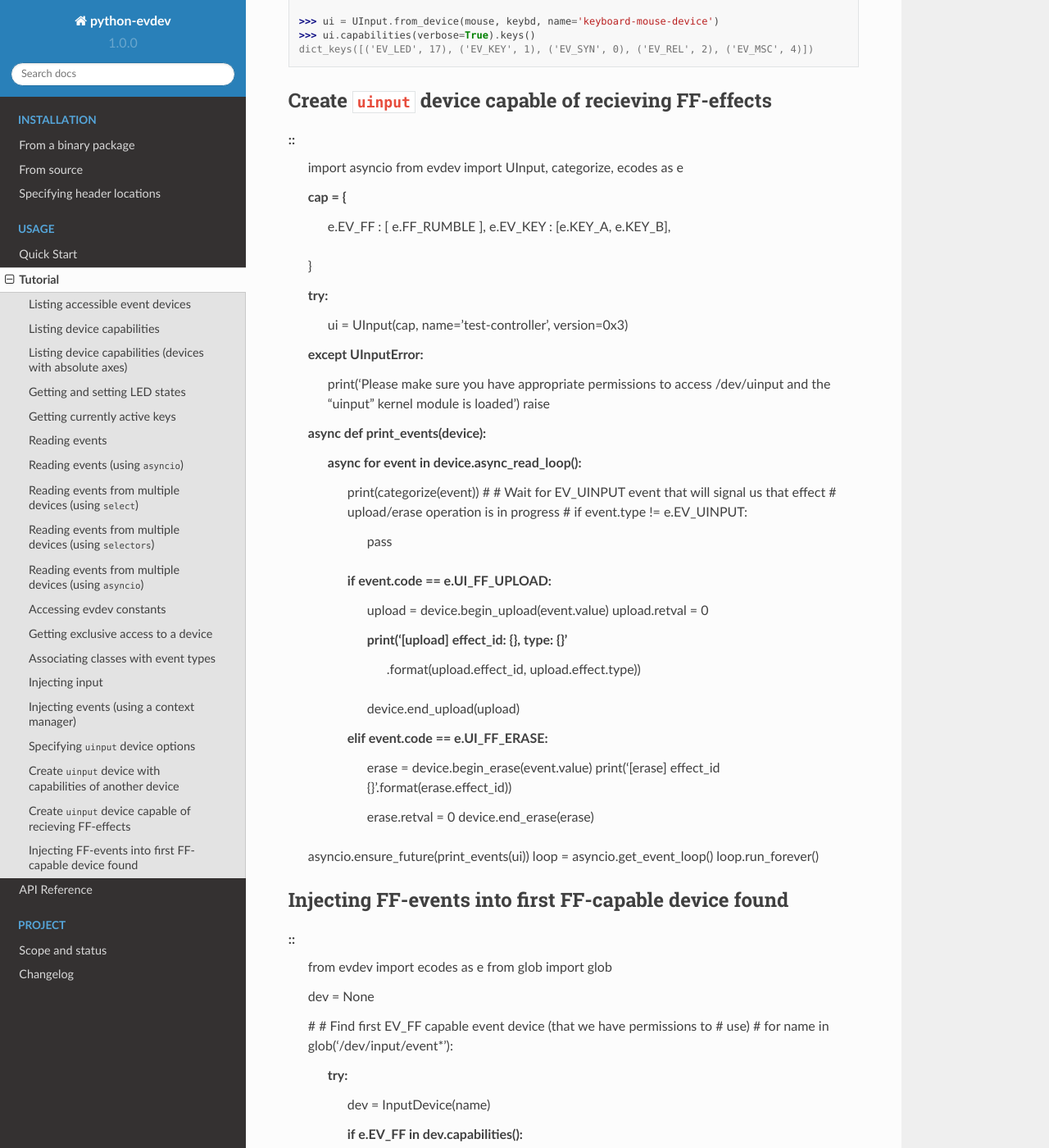
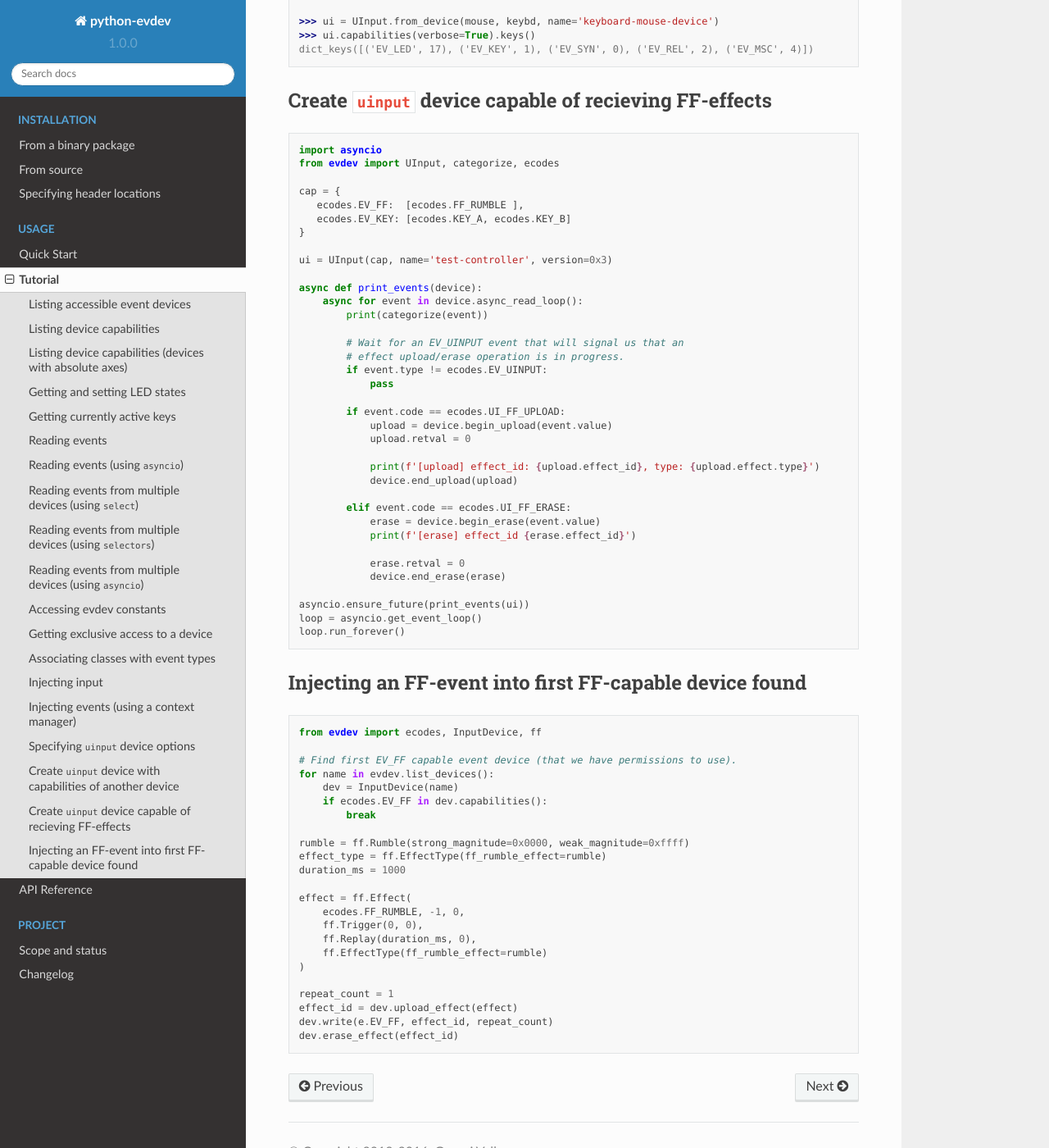
Before and after one commit to gvalkov/python-evdev, a Sphinx documentation site: the page built from docs/tutorial.rst, in a window 1280 px wide and 1400 px high, scrolled down 6010 px. Shown: the whole window at 82% size. Built offline with Sphinx 7.4.7 and the Read the Docs theme 2.0.0, drawn with Linux system fonts in a browser that asks for light colours; some of the changed text lies outside the part shown.

Commit message:
Simplify effect upload examples

```diff
--- a/docs/tutorial.rst
+++ b/docs/tutorial.rst
@@ -367,41 +367,36 @@ Create ``uinput`` device capable of recieving FF-effects
 ========================================================
 
 ::
+
     import asyncio
-    from evdev import UInput, categorize, ecodes as e
+    from evdev import UInput, categorize, ecodes
 
     cap = {
-       e.EV_FF : [ e.FF_RUMBLE ],
-       e.EV_KEY : [e.KEY_A, e.KEY_B],
+       ecodes.EV_FF:  [ecodes.FF_RUMBLE ],
+       ecodes.EV_KEY: [ecodes.KEY_A, ecodes.KEY_B]
     }
 
-    try:
-        ui = UInput(cap, name='test-controller', version=0x3)
-    except UInputError:
-        print('Please make sure you have appropriate permissions to access /dev/uinput and the "uinput" kernel module is loaded')
-        raise
+    ui = UInput(cap, name='test-controller', version=0x3)
 
     async def print_events(device):
         async for event in device.async_read_loop():
             print(categorize(event))
-            #
-            #  Wait for EV_UINPUT event that will signal us that effect
-            #  upload/erase operation is in progress
-            #
-            if event.type != e.EV_UINPUT:
+
+            # Wait for an EV_UINPUT event that will signal us that an
+            # effect upload/erase operation is in progress.
+            if event.type != ecodes.EV_UINPUT:
                 pass
 
-            if event.code == e.UI_FF_UPLOAD:
+            if event.code == ecodes.UI_FF_UPLOAD:
                 upload = device.begin_upload(event.value)
                 upload.retval = 0
 
-                print('[upload] effect_id: {}, type: {}'
-                      .format(upload.effect_id, upload.effect.type))
+                print(f'[upload] effect_id: {upload.effect_id}, type: {upload.effect.type}')
                 device.end_upload(upload)
 
-            elif event.code == e.UI_FF_ERASE:
+            elif event.code == ecodes.UI_FF_ERASE:
                 erase = device.begin_erase(event.value)
-                print('[erase] effect_id {}'.format(erase.effect_id))
+                print(f'[erase] effect_id {erase.effect_id}')
 
                 erase.retval = 0
                 device.end_erase(erase)
@@ -411,43 +406,31 @@ Create ``uinput`` device capable of recieving FF-effects
     loop.run_forever()
 
 
-Injecting FF-events into first FF-capable device found
-======================================================
+Injecting an FF-event into first FF-capable device found
+========================================================
 
 ::
-    from evdev import ecodes as e
-    from glob import glob
 
-    dev = None
+    from evdev import ecodes, InputDevice, ff
 
-    #
-    # Find first EV_FF capable event device (that we have permissions to
-    # use)
-    #
-    for name in glob('/dev/input/event*'):
-        try:
-            dev = InputDevice(name)
+    # Find first EV_FF capable event device (that we have permissions to use).
+    for name in evdev.list_devices():
+        dev = InputDevice(name)
+        if ecodes.EV_FF in dev.capabilities():
+            break
 
-            if e.EV_FF in dev.capabilities():
-                break
-        except PermissionError as e:
-            print(e)
-            continue
+    rumble = ff.Rumble(strong_magnitude=0x0000, weak_magnitude=0xffff)
+    effect_type = ff.EffectType(ff_rumble_effect=rumble)
+    duration_ms = 1000
 
-    if dev:
-        duration_ms = 1000
+    effect = ff.Effect(
+        ecodes.FF_RUMBLE, -1, 0,
+        ff.Trigger(0, 0),
+        ff.Replay(duration_ms, 0),
+        ff.EffectType(ff_rumble_effect=rumble)
+    )
 
-        rumble = ff.Rumble(strong_magnitude=0x0000,
-                           weak_magnitude=0xffff)
-        effect_type = ff.EffectType(ff_rumble_effect=rumble)
-        effect = ff.Effect(e.FF_RUMBLE, -1, 0,
-                           ff.Trigger(0, 0),
-                           ff.Replay(duration_ms, 0),
-                           effect_type)
-
-        repeat_count = 1
-        effect_id = dev.upload_effect(effect)
-        dev.write(e.EV_FF, effect_id, repeat_count)
-        dev.erase_effect(effect_id)
-    else:
-        print('No FF capable device was found!')
+    repeat_count = 1
+    effect_id = dev.upload_effect(effect)
+    dev.write(e.EV_FF, effect_id, repeat_count)
+    dev.erase_effect(effect_id)
```
